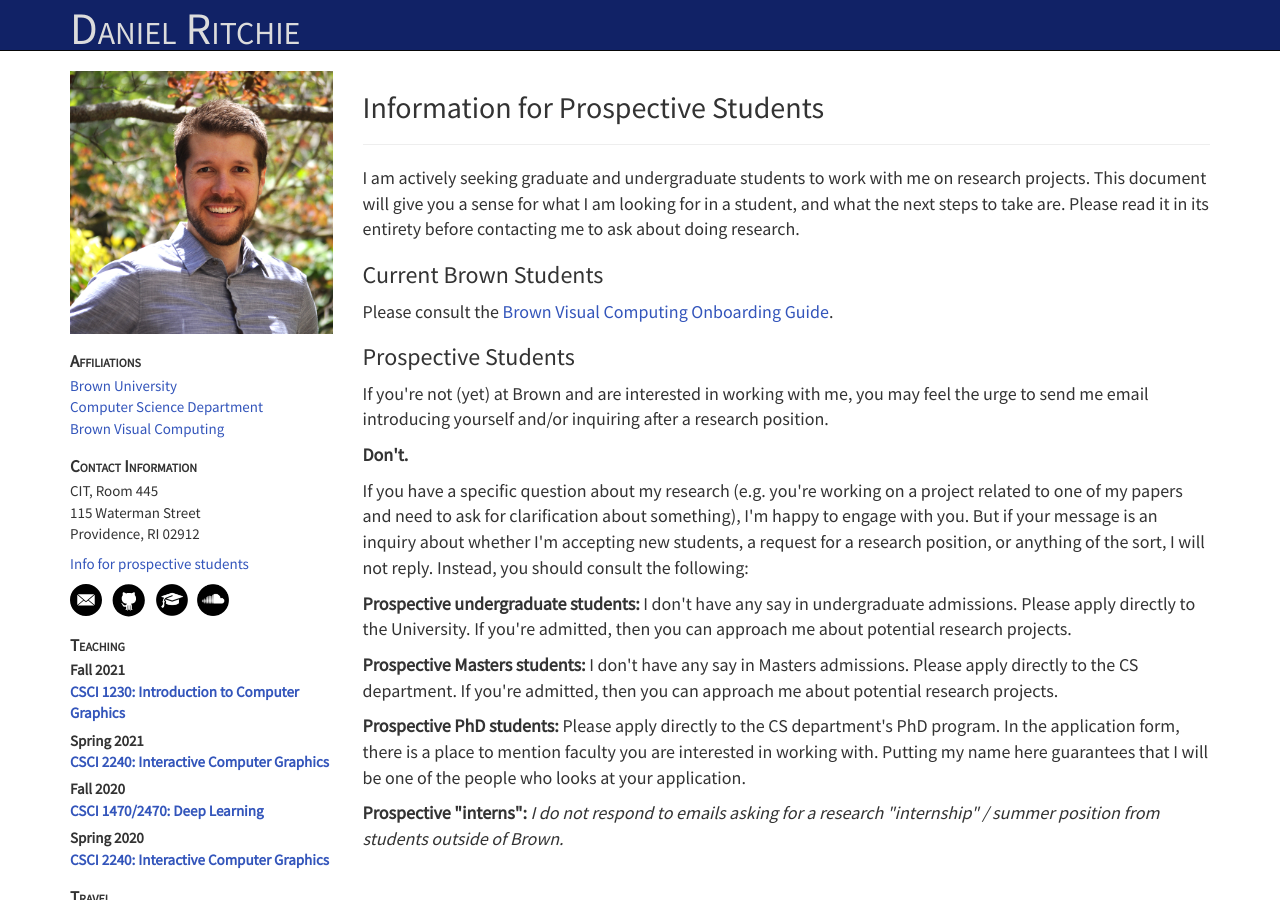
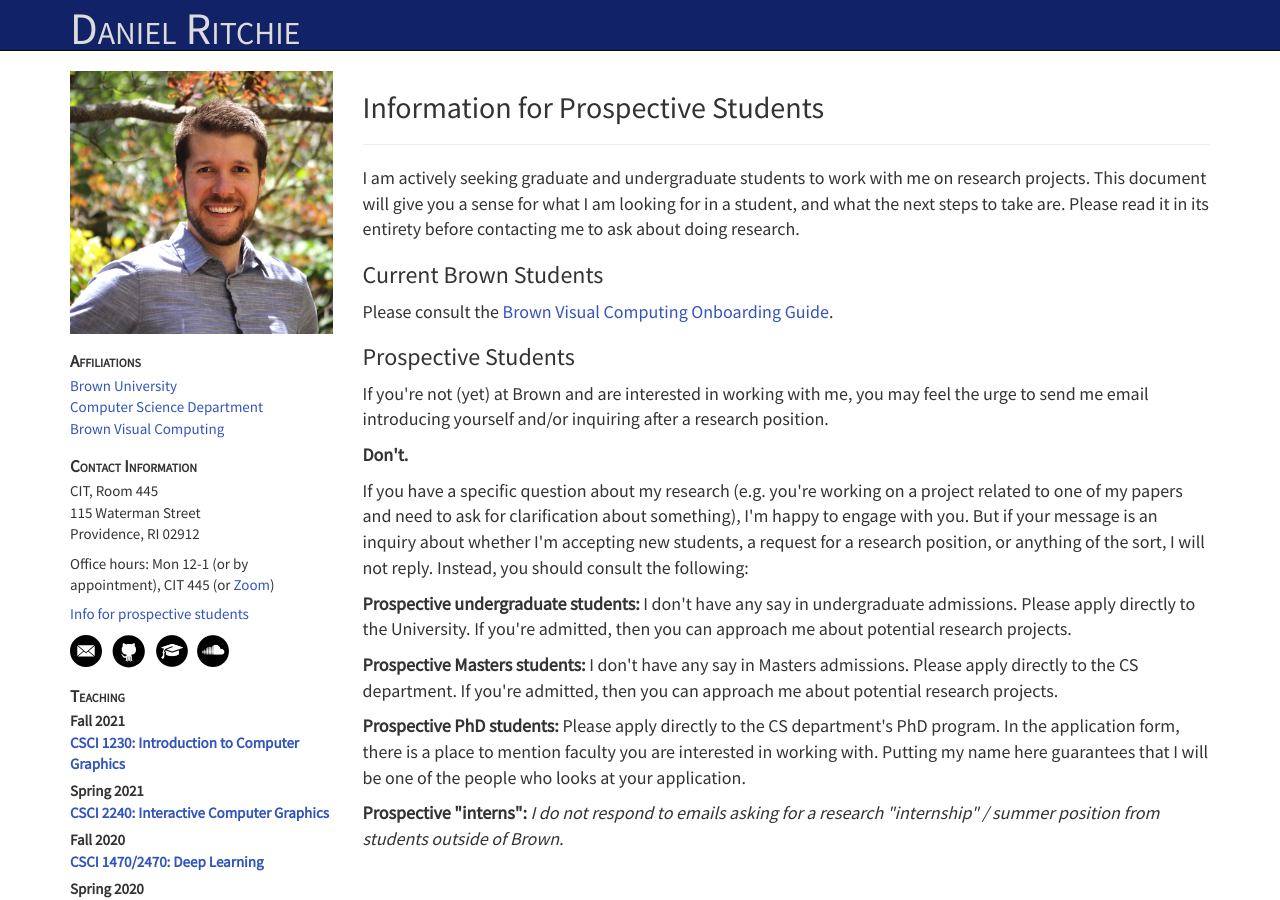
Before and after one commit to dritchie/dritchie.github.io, a Jekyll site: the page built from prospective_students.html, in a window 1280 px wide and 900 px high. Built offline with Jekyll 4.4.1, drawn with Linux system fonts in a browser that asks for light colours.

Commit message:
Fall '21 office hours.

```diff
--- a/_includes/sidebar.html
+++ b/_includes/sidebar.html
@@ -14,7 +14,7 @@
 	<div>CIT, Room 445</div>
 	<div>115 Waterman Street</div>
 	<div>Providence, RI 02912</div>
-	<!-- <div id='officehours'>Office hours: <a target='_blank' href='https://brown.zoom.us/j/94791102694'>Tuesdays 4-6</a></div> -->
+	<div id='officehours'>Office hours: Mon 12-1 (or by appointment), CIT 445 (or <a target='_blank' href='https://brown.zoom.us/j/94791102694'>Zoom</a>)</div>
 	<div id='prospectives'>
 		<a target='_blank' href='/prospective_students.html'>Info for prospective students</a>
 	</div>
```
